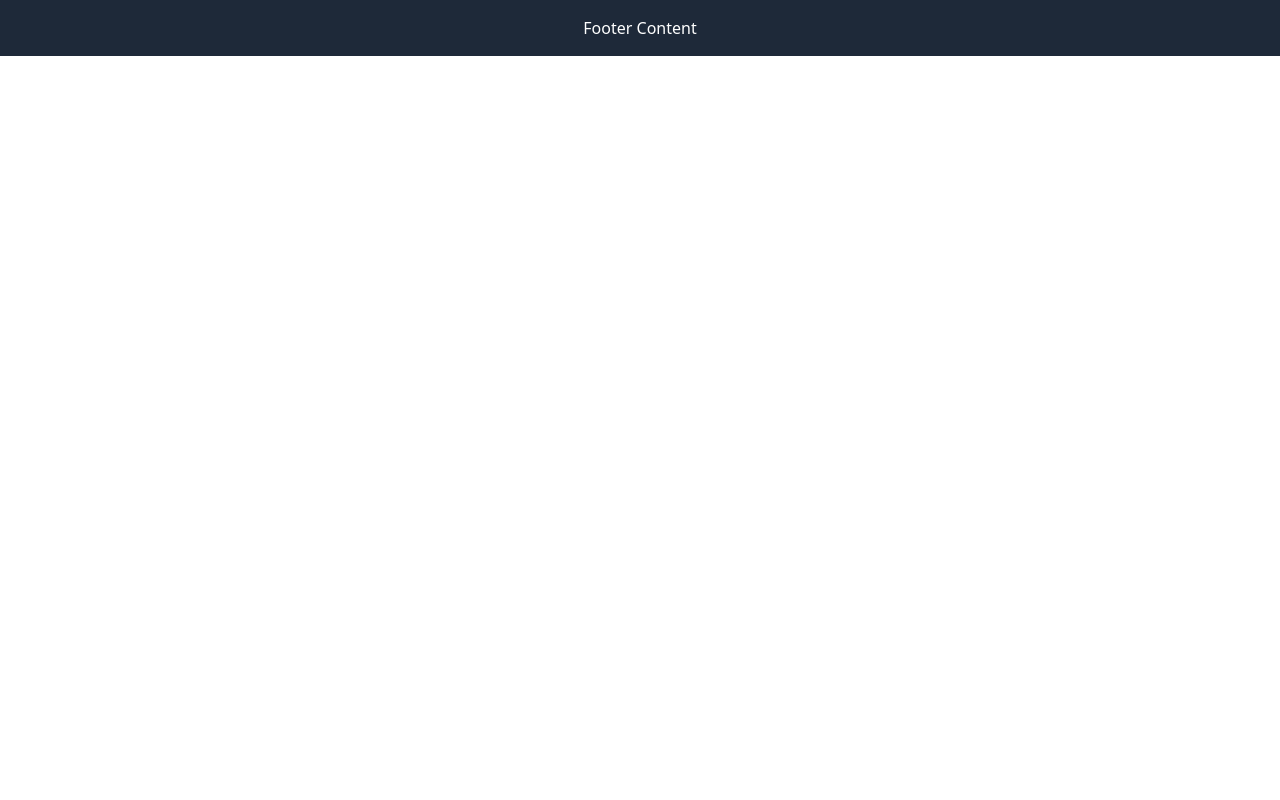
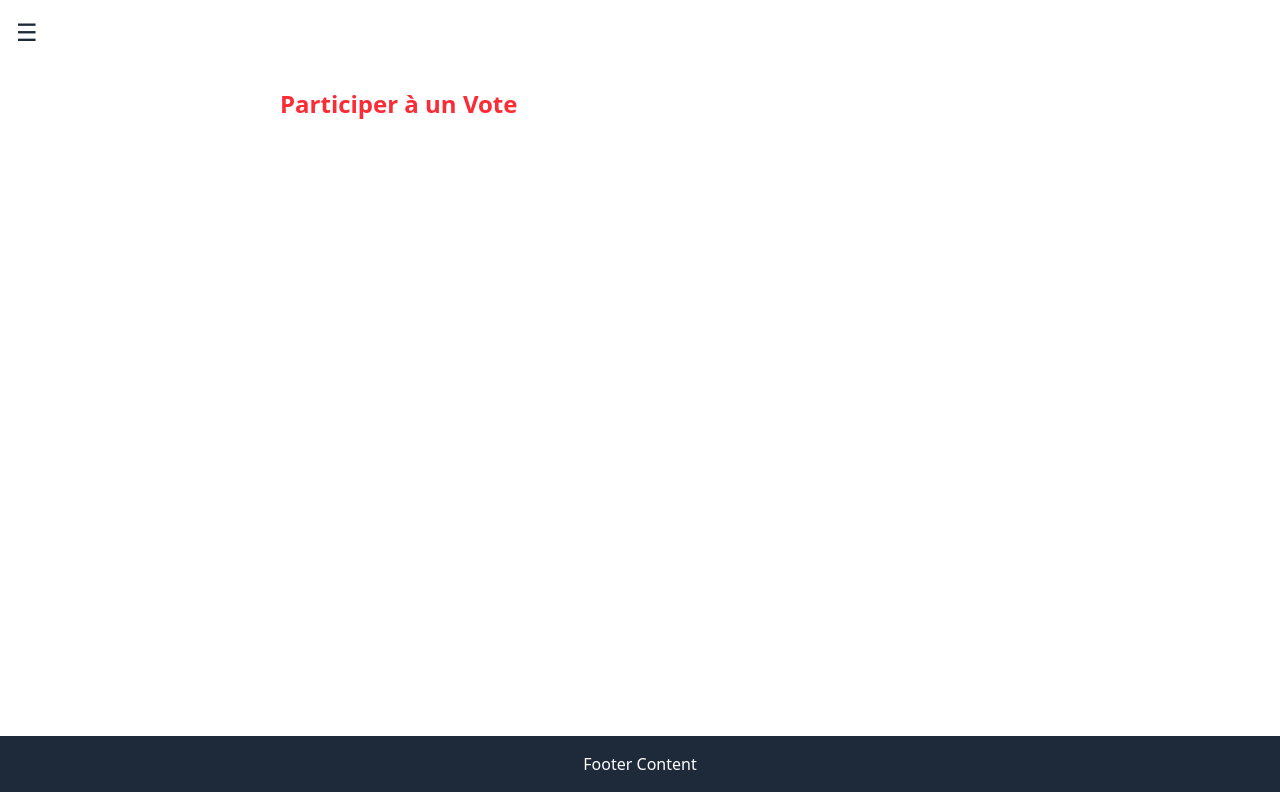
Before and after one commit to Mannau95/Frontend-API-VOTE, a React (Vite) app: page /electeur in a window 1280 px wide. Before the commit this address had no page. Built offline with nearby package versions, Linux system fonts and the light colour scheme; sample sign-in values are in the browser's storage.

Commit message:
notation changed from /vote or ParticicipateVote to DashboardElector

```diff
--- a/src/App.jsx
+++ b/src/App.jsx
@@ -3,9 +3,9 @@ import { BrowserRouter as Router, Routes, Route } from "react-router-dom";
 import Footer from "./Components/Footer.jsx";
 import Acceuil from "./Pages/Acceuil.jsx";
 import Connexion from "./Pages/Connexion.jsx";
-import Participervote from "./Pages/ParticiperVote.jsx";
 import Sinscrire from "./Pages/Sinscrire.jsx";
 import DashboardSuperviseur from "./Pages/DashboardSuperviseur.jsx";
+import DashboardElector from "./Pages/DashboardElector.jsx";
 
 export default function App() {
   return (
@@ -15,7 +15,7 @@ export default function App() {
           <Routes>
             <Route path="/" element={<Acceuil />} />
             <Route path="/Connexion" element={<Connexion />} />
-            <Route path="/Vote" element={<Participervote />} />
+            <Route path="/electeur" element={<DashboardElector />} />
             <Route path="/Sinscrire" element={<Sinscrire />} />
             <Route path="/supervision" element={<DashboardSuperviseur />} />
           </Routes>
--- a/src/Components/Navbar.jsx
+++ b/src/Components/Navbar.jsx
@@ -31,7 +31,7 @@ const Navbar = () => {
             </li>
 
             <li>
-              <NavLink to="/Vote">Participer à un vote</NavLink>
+              <NavLink to="/electeur">Participer à un vote</NavLink>
             </li>
             <li>
               <NavLink to="/Connexion">Se connecter</NavLink>
--- a/src/Pages/ParticiperVote.jsx
+++ b/src/Pages/DashboardElector.jsx
@@ -2,7 +2,7 @@ import React, { useEffect } from "react";
 import { useNavigate } from "react-router-dom";
 import NavigateToggle from "../Components/NavigateToggle.jsx";
 
-export default function ParticiperVote() {
+export default function DashboardElector() {
   const navigate = useNavigate();
 
   useEffect(() => {
--- a/src/Pages/DashboardSuperviseur.jsx
+++ b/src/Pages/DashboardSuperviseur.jsx
@@ -58,7 +58,7 @@ const DashboardSuperviseur = () => {
     };
 
     axios
-      .post("https://ton-backend.com/api/votes", payload)
+      .post("https://ton-backend.com/api/electeurs", payload)
       .then(() => alert("Vote créé avec succès"))
       .catch(() => alert("Erreur lors de la création du vote"));
   };
```
